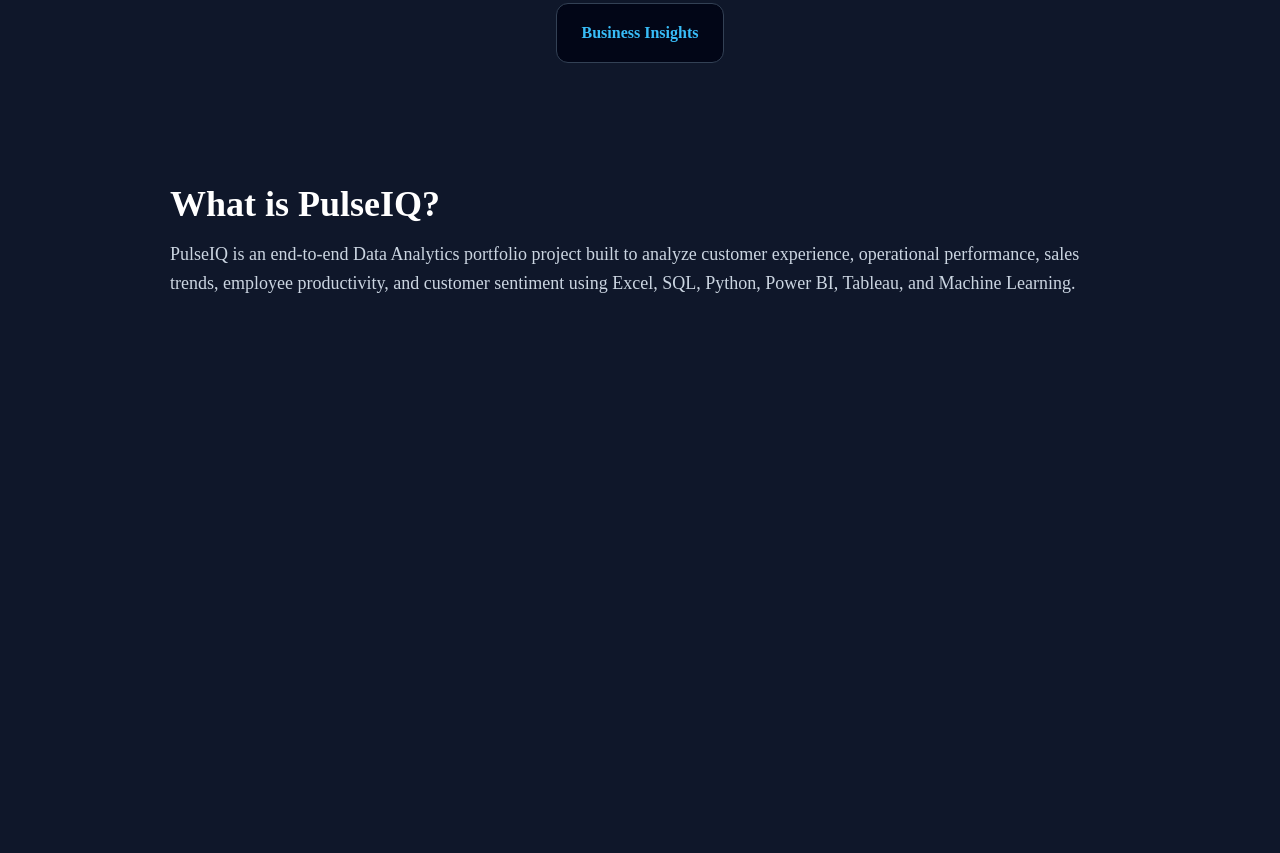
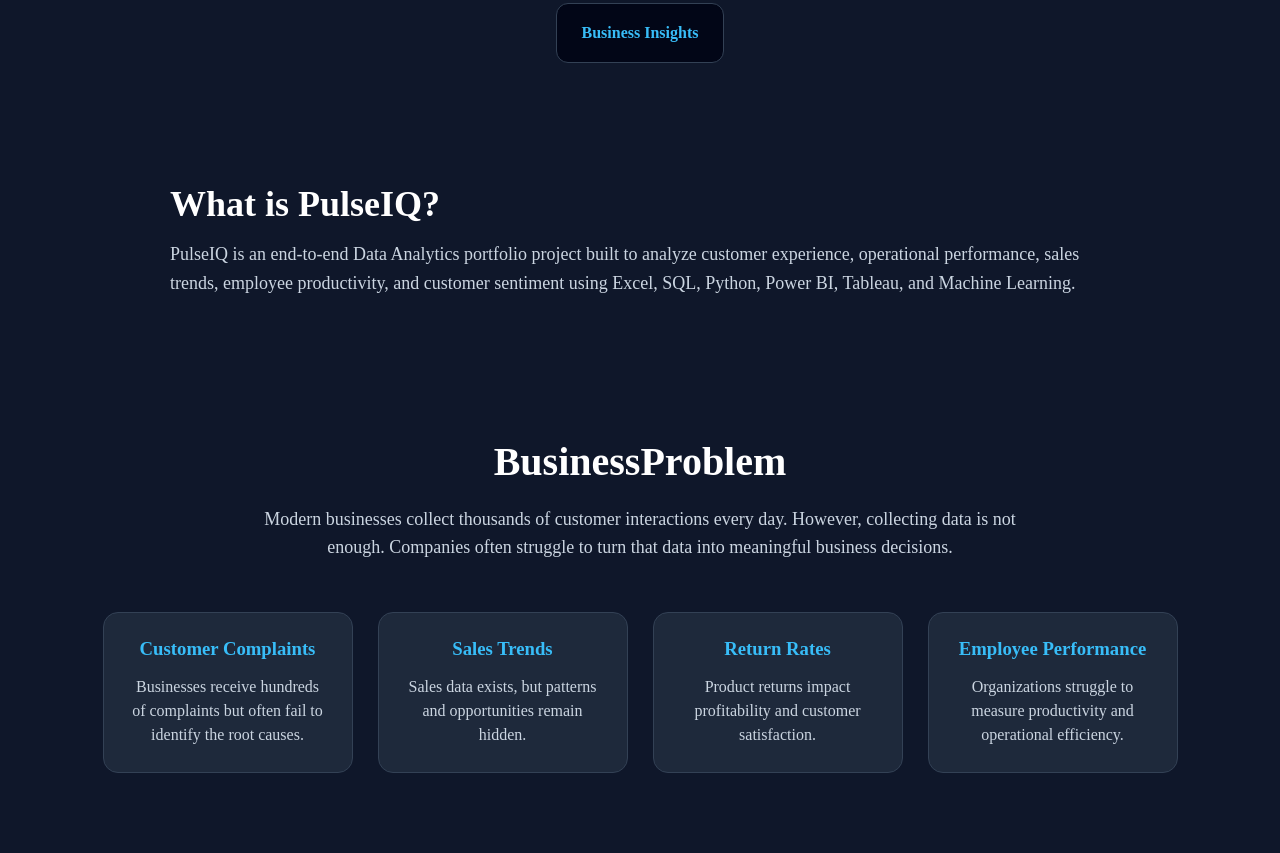
Before and after one commit to DhatriBhatt/PulseIQ, a plain HTML site: page web/index.html in a window 1280 px wide. Shown: the part 1068-1921 px from the top of the page. Before the commit the page ends 1426 px from the top, so only its background shows below. Drawn offline with Linux system fonts and the light colour scheme.

Commit message:
Business Problem section

```diff
--- a/web/index.html
+++ b/web/index.html
@@ -75,6 +75,43 @@
             and customer sentiment using Excel, SQL, Python, Power BI, Tableau, and Machine Learning.
         </p>
     </section>
+    <section class="problem">
+        <h2>BusinessProblem</h2>
+         <p class="problem-intro">
+        Modern businesses collect thousands of customer interactions every day.
+        However, collecting data is not enough. Companies often struggle to turn
+        that data into meaningful business decisions.
+    </p>
+    <div class="problem-container">
+        <div class="problem-card">
+            <h3>Customer Complaints</h3>
+            <p>
+                Businesses receive hundreds of complaints but often fail to identify
+                the root causes.
+            </p>
+        </div>
+         <div class="problem-card">
+            <h3>Sales Trends</h3>
+            <p>
+                Sales data exists, but patterns and opportunities remain hidden.
+            </p>
+        </div>
+        <div class="problem-card">
+            <h3>Return Rates</h3>
+            <p>
+                Product returns impact profitability and customer satisfaction.
+            </p>
+        </div>
+         <div class="problem-card">
+            <h3>Employee Performance</h3>
+            <p>
+                Organizations struggle to measure productivity and operational efficiency.
+            </p>
+        </div>
+
+    </div>
+
+    </section>
 </body>
 
 </html>
--- a/web/style.css
+++ b/web/style.css
@@ -150,3 +150,47 @@
     font-size:18px;
     line-height:1.6;
 }
+/* Business Problem */
+.problem{
+    padding: 80px;
+    text-align: center;
+}
+.problem h2{
+    font-size: 40px;
+    margin-bottom: 20px;
+}
+.problem-intro{
+    max-width: 800px;
+    margin: auto;
+    color:#cbd5e1;
+    font-size: 18px;
+    line-height: 1.6;
+}
+.problem-container{
+    display:flex;
+    justify-content:center;
+    gap:25px;
+    flex-wrap:wrap;
+    margin-top:50px;
+}
+
+.problem-card{
+    width:250px;
+    background-color:#1e293b;
+    padding:25px;
+    border-radius:15px;
+    border:1px solid #334155;
+}
+.problem-card h3{
+    color:#38bdf8;
+    margin-bottom:15px;
+}
+.problem-card p{
+    color:#cbd5e1;
+    line-height:1.5;
+}
+.problem-card:hover{
+    transform:translateY(-10px);
+    transition:0.3s;
+    border-color:#38bdf8;
+}
```
